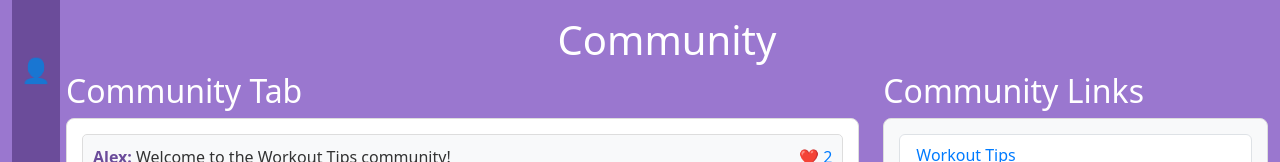
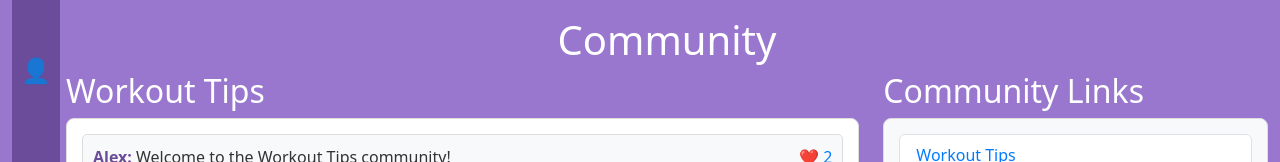
Before and after one commit to Yousaf-code/HCI_Project, a plain HTML site: page community.html in a window 1280 px wide. Both pictures are taken after a click on the link "Workout Tips". Shown: the top 162 px of the page. Drawn offline with nearby package versions, Linux system fonts and the light colour scheme.

Commit message:
Fixed community title error

```diff
--- a/community.html
+++ b/community.html
@@ -25,11 +25,11 @@
 
       <!-- Main Content -->
 <div class="col">
-        <h1 class="text-center mt-3">Community</h1>
+  <h1 class="text-center mt-3" id="community-title">Community</h1>
   <div class="row">
     <!-- Community Chat Section -->
   <div class="col-md-8">
-            <h2>Community Tab</h2>
+    <h2 id="community-tab-title">Community Tab</h2> <!-- Dynamic community tab title -->
     <div id="chat-canvas" class="chat-canvas">
       <!-- Messages will be dynamically rendered here -->
     </div>
@@ -38,6 +38,7 @@
       <button id="send-button" class="btn btn-primary">Send</button>
   </div>
 </div>
+
 
     <!-- Community Links Section -->
     <div class="col-md-4">
@@ -64,8 +65,7 @@
     </div>
   </div>
 </div>
-    </div>
-  </div>
+
 
   <script src="community.js"></script>
 </body>
--- a/community.js
+++ b/community.js
@@ -132,13 +132,21 @@ const communityChats = {
   }
 
   // Function to load a different community
+   // Function to load a different community
   function loadCommunity(communityName) {
     currentCommunity = communityName;
     messages = communityChats[currentCommunity].messages;
     fakeUsers = communityChats[currentCommunity].fakeUsers;
 
+      // Update the community tab title
+    const communityTabTitle = document.getElementById("community-tab-title");
+    communityTabTitle.textContent = currentCommunity;
+
+    // Render the community messages
     renderMessages();
   }
+
+
 
   // Function to simulate fake users sending messages
   function simulateFakeMessages() {
```
Lines whose indentation alone changed are shown as unchanged.
